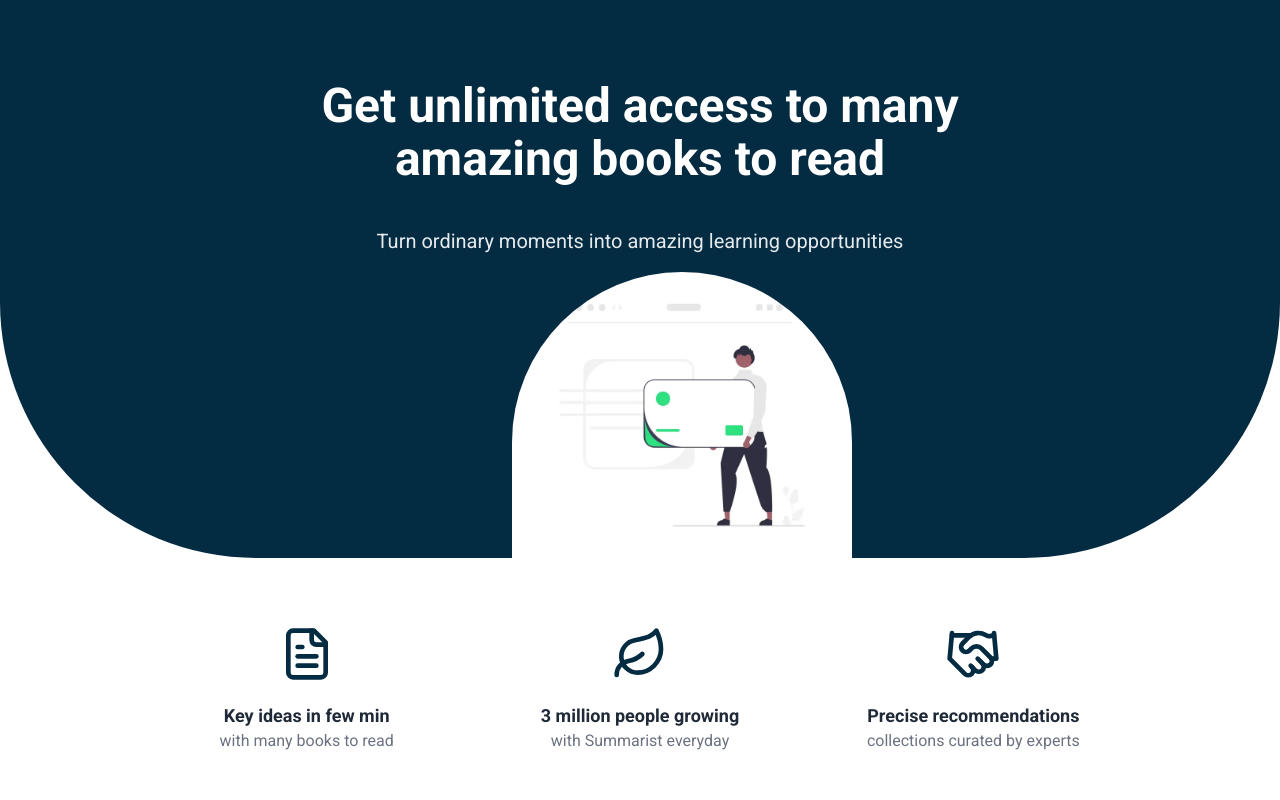
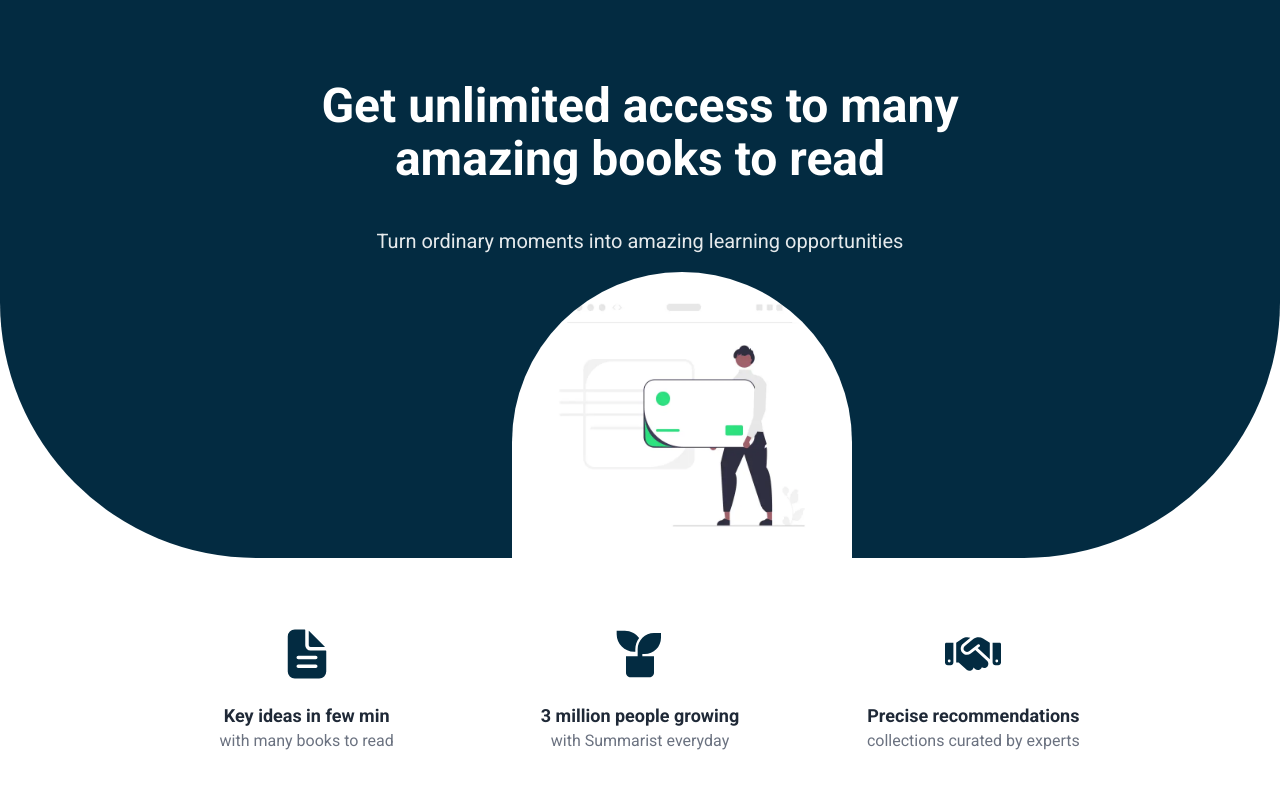
Before and after one commit to DerrickSimilien/Summarist-Virtual-Internship, a Next.js app: page /choose-plan in a window 1280 px wide. Shown: the top 800 px of the page. Built offline with nearby package versions, Linux system fonts and the light colour scheme; no server answers.

Commit message:
Swaped out original icons in the features section with react icons in choose-plan/page.tsx

```diff
--- a/src/app/choose-plan/page.tsx
+++ b/src/app/choose-plan/page.tsx
@@ -2,10 +2,15 @@
 
 import React, { useEffect, useRef, useState } from 'react';
 import { useRouter } from 'next/navigation';
-import { ChevronUp, ChevronDown, FileText, Leaf, Handshake } from 'lucide-react';
+import { ChevronUp, ChevronDown } from 'lucide-react';
 import { onAuthStateChanged, User } from 'firebase/auth';
 import { auth } from '../../lib/firebase';
 import LoginModal from '../components/LoginModal';
+
+// ✅ React Icons (replacing the three Lucide icons only)
+import { IoDocumentText } from 'react-icons/io5';
+import { RiPlantFill } from 'react-icons/ri';
+import { FaHandshake } from 'react-icons/fa6';
 
 const ChoosePlanPage = () => {
   const router = useRouter();
@@ -182,7 +187,8 @@ const ChoosePlanPage = () => {
                 margin: '0 auto 16px auto',
               }}
             >
-              <FileText className="w-14 h-14" style={{ color: '#032B41' }} />
+              {/* swapped icon */}
+              <IoDocumentText size={56} style={{ color: '#032B41' }} />
             </div>
             <h3 className="font-bold mb-2" style={{ color: '#1F2937', fontSize: '18px' }}>
               Key ideas in few min
@@ -201,7 +207,8 @@ const ChoosePlanPage = () => {
                 margin: '0 auto 16px auto',
               }}
             >
-              <Leaf className="w-14 h-14" style={{ color: '#032B41' }} />
+              {/* swapped icon */}
+              <RiPlantFill size={56} style={{ color: '#032B41' }} />
             </div>
             <h3 className="font-bold mb-2" style={{ color: '#1F2937', fontSize: '18px' }}>
               3 million people growing
@@ -220,7 +227,8 @@ const ChoosePlanPage = () => {
                 margin: '0 auto 16px auto',
               }}
             >
-              <Handshake className="w-14 h-14" style={{ color: '#032B41' }} />
+              {/* swapped icon */}
+              <FaHandshake size={56} style={{ color: '#032B41' }} />
             </div>
             <h3 className="font-bold mb-2" style={{ color: '#1F2937', fontSize: '18px' }}>
               Precise recommendations
```
